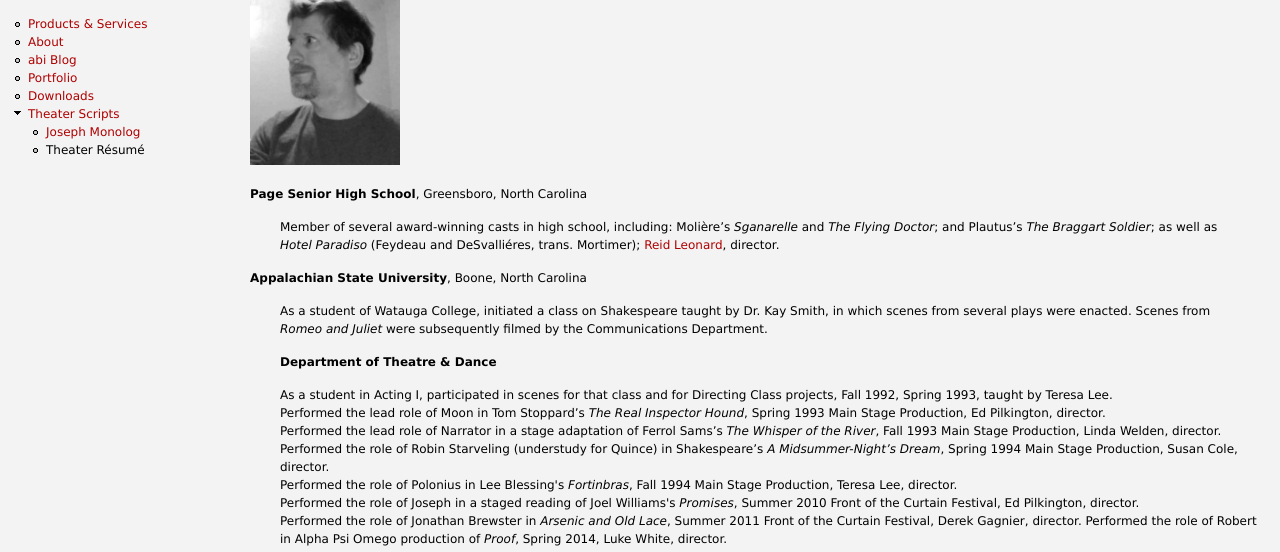
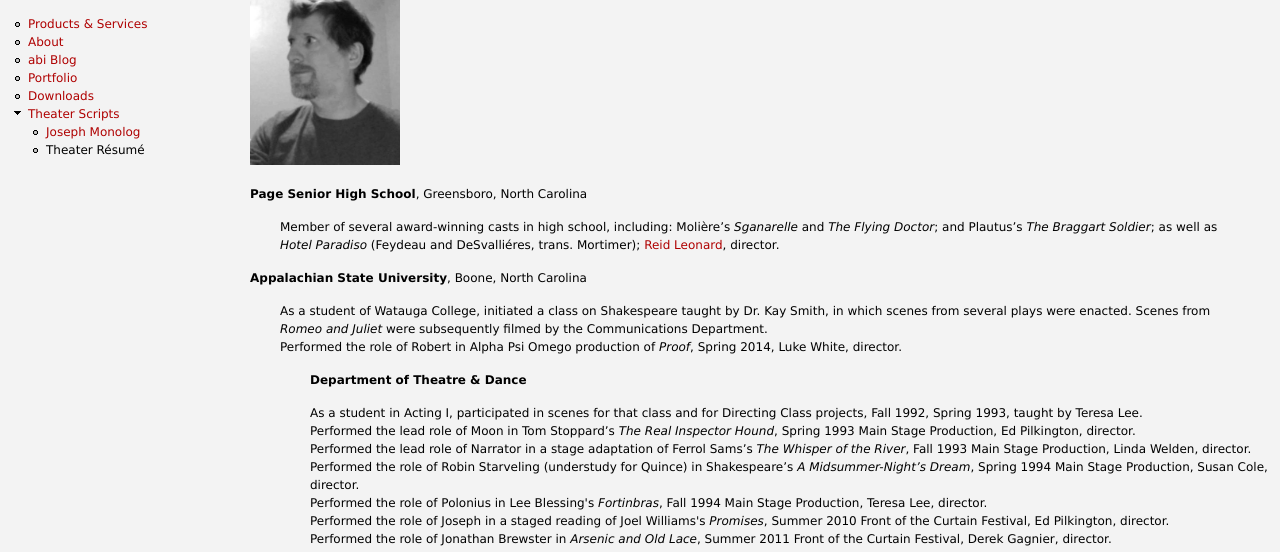
Before and after one commit to markatabi/markatabi.github.io, a plain HTML site: page suggs-theater-resume/index.html in a window 1280 px wide. Shown: the part 248-800 px from the top of the page. Drawn offline with Linux system fonts and the light colour scheme.

Commit message:
Update index.html

```diff
--- a/suggs-theater-resume/index.html
+++ b/suggs-theater-resume/index.html
@@ -127,8 +127,8 @@ jQuery.extend(Drupal.settings, { "basePath": "/" });
 <blockquote><p>Member of several award-winning casts in high school, including: Moli&egrave;re&rsquo;s <em>Sganarelle </em>and <em>The Flying Doctor</em>; and Plautus&rsquo;s <em>The Braggart Soldier</em>; as well as <em>Hotel&nbsp;Paradiso</em> (Feydeau and DeSvalli&eacute;res, trans. Mortimer); <a href="http://www.piedmontplayers.com/">Reid Leonard</a>, director.</p>
 </blockquote>
 <p><strong>Appalachian State University</strong>, Boone, North Carolina</p>
-<blockquote><p>As a student of Watauga College, initiated a class on Shakespeare taught by Dr. Kay Smith, in which scenes from several plays were enacted. Scenes from <em>Romeo&nbsp;and Juliet</em> were subsequently filmed by the Communications Department.</p>
-</blockquote>
+<blockquote><p>As a student of Watauga College, initiated a class on Shakespeare taught by Dr. Kay Smith, in which scenes from several plays were enacted. Scenes from <em>Romeo&nbsp;and Juliet</em> were subsequently filmed by the Communications Department.<br>
+Performed the role of Robert in Alpha Psi Omego production of <em>Proof</em>, Spring 2014, Luke White, director.</p>
 <blockquote><p><strong>Department of Theatre &amp; Dance</strong></p>
 </blockquote>
 <blockquote><p>As a student in Acting I, participated in scenes for that class and for Directing Class projects, Fall 1992, Spring 1993, taught by Teresa Lee.<br />
@@ -138,7 +138,6 @@ jQuery.extend(Drupal.settings, { "basePath": "/" });
 		Performed the role of Polonius in Lee Blessing&#39;s <em>Fortinbras</em>, Fall 1994 Main Stage &shy;Production, Teresa Lee, director.<br />
 		Performed the role of Joseph in a staged reading of Joel Williams&#39;s <em>Promises</em>, Summer 2010 Front of the Curtain Festival, Ed Pilkington, director.<br />
 		Performed the role of Jonathan Brewster in <em>Arsenic and Old Lace</em>, Summer 2011 Front of the Curtain Festival, Derek Gagnier, director.
-		Performed the role of Robert in Alpha Psi Omego production of <em>Proof</em>, Spring 2014, Luke White, director.
 		</p>
 </blockquote>
 <div firebugversion="1.5.2" id="_firebugConsole" style="display: none;">
```
